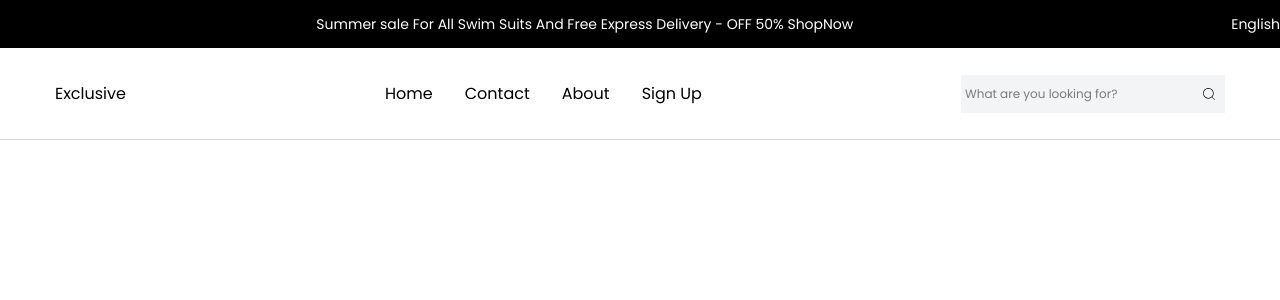
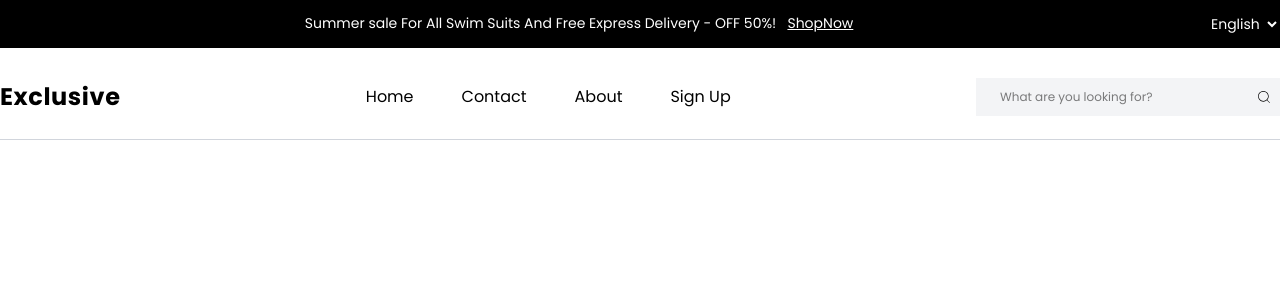
Before and after one commit to vishalglobussoftSDE/e-commerce-frontend, a React (Vite) app: page / in a window 1280 px wide. Shown: the top 300 px of the page. Built offline with nearby package versions, Linux system fonts and the light colour scheme; a web font is replaced by a local one.

Commit message:
updated header

```diff
--- a/src/components/Header.jsx
+++ b/src/components/Header.jsx
@@ -8,24 +8,26 @@ const Header = () => {
     <div className='h-[140px] border-b-1 border-gray-300'>
         <div className='bg-black'>
             <div className='container grid grid-cols-3 h-[48px] content-center text-white text-[14px] font'>
-                <div className='col-span-2 align-text-right'><p className='float-right'>Summer sale For All Swim Suits And Free Express Delivery - OFF 50% ShopNow</p></div>
-                <div ><p className='float-right'>English</p></div>
+                <div className='col-span-2 align-text-right'><p className='float-right'>Summer sale For All Swim Suits And Free Express Delivery - OFF 50%! &nbsp;&nbsp;<a href='#' className='underline'>ShopNow</a></p></div>
+                <select name='language' className='ml-auto pr-[4px] outline-none cursor-pointer'>
+                    <option value="english">English</option>
+                </select>
             </div>
         </div>
-        <div className='h-[92px] flex justify-center items-center'>
-            <div className='h-[38px] w-[1170px] flex items-center justify-between'>
-                <div className=''><h2 className='float-left'>Exclusive</h2></div>
+        <div className='container'>
+            <div className='h-[38px] mt-[30px] flex items-center justify-between'>
+                <div className=''><h1 className='float-left font-bold text-2xl tracking-wide'>Exclusive</h1></div>
                 <div className='col-span-3 flex' >
                     <ul className='list-none mx-auto text-[16px]'>
-                        <a href='#'><li className='inline-block mx-4'>Home</li></a>
-                        <a href='#'><li className='inline-block mx-4'>Contact</li></a>
-                        <a href='#'><li className='inline-block mx-4'>About</li></a>
-                        <a href='#'><li className='inline-block mx-4'>Sign Up</li></a>
+                        <a href='#'><li className='inline-block mx-6'>Home</li></a>
+                        <a href='#'><li className='inline-block mx-6'>Contact</li></a>
+                        <a href='#'><li className='inline-block mx-6'>About</li></a>
+                        <a href='#'><li className='inline-block mx-6'>Sign Up</li></a>
                     </ul>
                 </div>
                 <div className='bg-gray-100 flex items-center h-[38px] p-[4px]'>
-                    <input type='text' placeholder='What are you looking for?' className='text-[12px]  h-[18px]'></input>
-                    <a className='w-[16px] h-[16px] m-[4px]'><CiSearch/></a>
+                    <input type='text' placeholder='What are you looking for?' className='text-[12px] px-[20px] h-[18px]'></input>
+                    <a className='w-[16px] h-[16px] m-[4px] cursor-pointer'><CiSearch/></a>
                 </div>
             </div>
         </div>
--- a/src/index.css
+++ b/src/index.css
@@ -12,3 +12,7 @@
 body{
   font-family: var(--font-base);
 }
+
+input:focus{
+  outline: none;
+}
```
